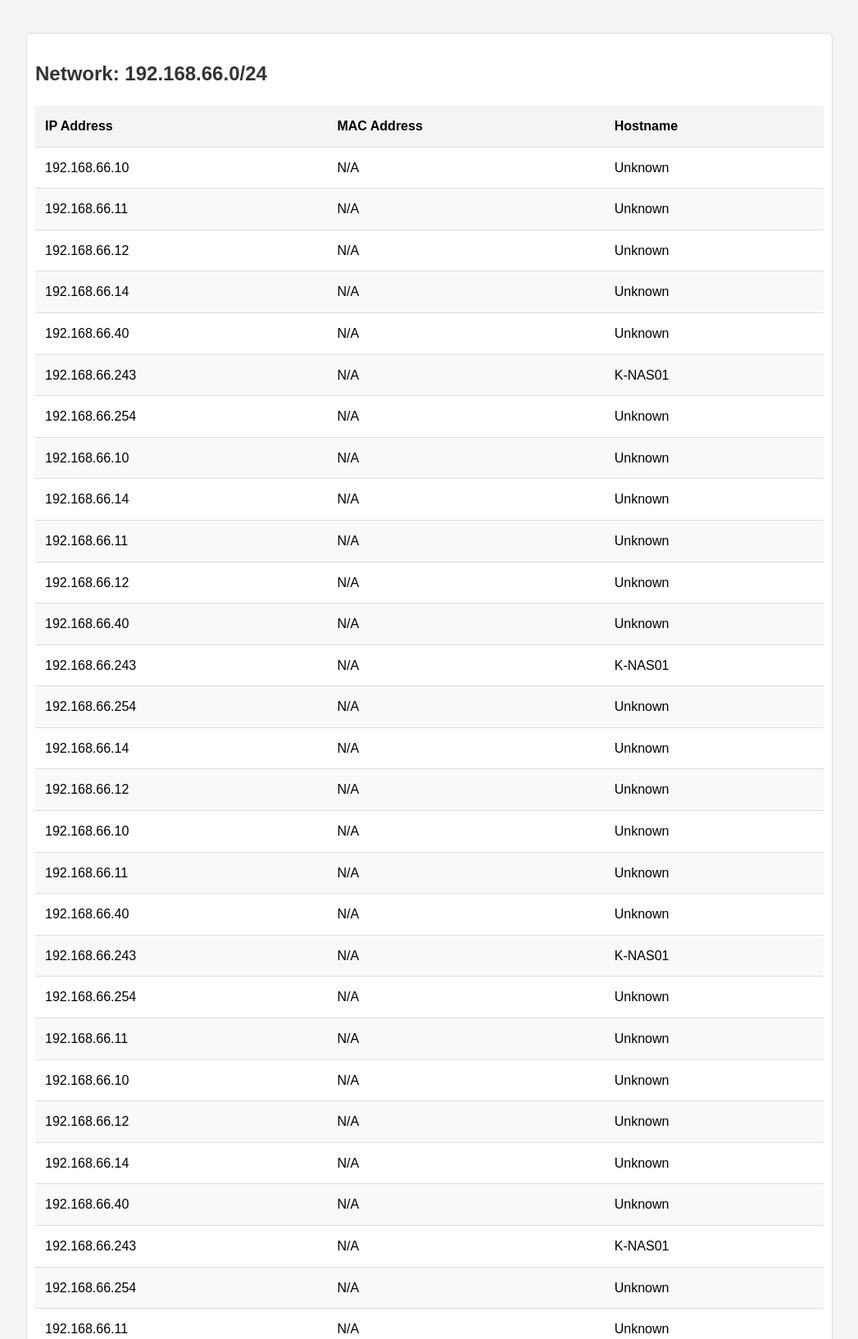
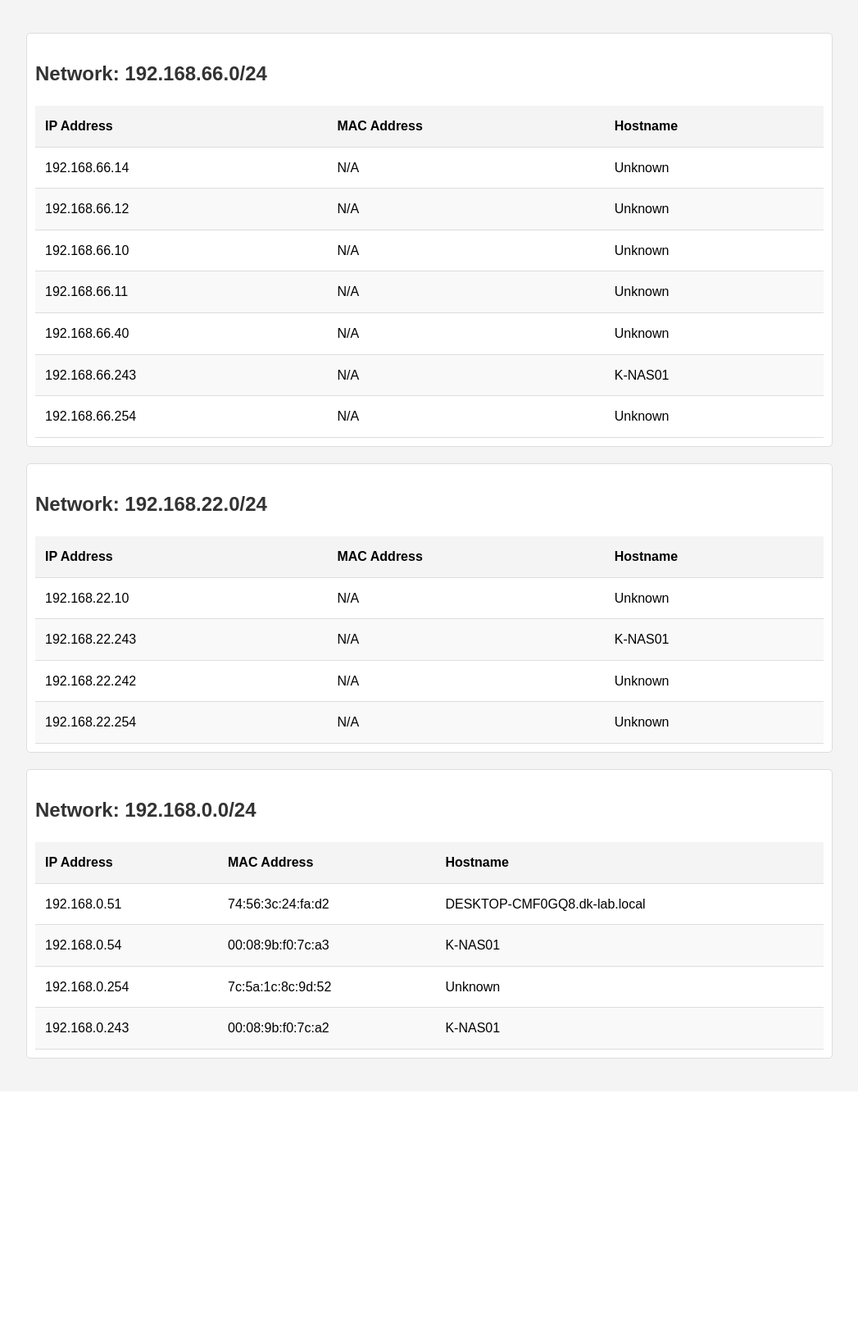
Before and after one commit to silentf666/csnd, a Flask app: page /view_inventory in a window 1280 px wide. Shown: the part 138-1771 px from the top of the page at 82% size, without its empty margins (116-1163 px from the left). After the commit the page ends 1429 px from the top, so only its background shows below. Run offline with Flask 3, Linux system fonts and the light colour scheme.

Commit message:
base stable?

```diff
--- a/app.py
+++ b/app.py
@@ -1,4 +1,3 @@
-#pip install flask configparser schedule scapy
 from flask import Flask, render_template, request, redirect, url_for
 import csv
 import collections
@@ -6,7 +5,7 @@ import configparser
 import os
 import logging
 from discover import run_discovery
-import threading  # Import the threading module
+import threading
 import time
 import schedule
 
@@ -47,27 +46,65 @@ def index():
 
     return render_template('index.html', devices_by_network=devices_by_network)
 
-
-
+@app.route('/networks', methods=['GET'])
+def networks():
+    config = load_config()
+    networks = dict(config.items('networks'))
+    return render_template('networks.html', networks=networks)
 
 @app.route('/add_network', methods=['GET', 'POST'])
 def add_network():
     config = load_config()
     if request.method == 'POST':
-        network = request.form['network']
+        network_name = request.form['network_name']
+        network_address = request.form['network_address']
         if 'networks' not in config:
             config['networks'] = {}
 
         # Check if the network is already in the configuration
-        if network in config['networks']:
-            return render_template('add_network.html', message=f"Network {network} already exists!")
+        if network_name in config['networks']:
+            return render_template('add_network.html', message=f"Network {network_name} already exists!")
 
         # Add the new network
-        config['networks'][network] = network
+        config['networks'][network_name] = network_address
         with open(config_file_path, 'w') as configfile:
             config.write(configfile)
-        return redirect(url_for('index'))
+        return redirect(url_for('networks'))
     return render_template('add_network.html')
+
+@app.route('/edit_network/<network_name>', methods=['GET', 'POST'])
+def edit_network(network_name):
+    config = load_config()
+    networks = dict(config.items('networks'))
+
+    if request.method == 'POST':
+        new_network_name = request.form['network_name']
+        network_address = request.form['network_address']
+
+        if new_network_name != network_name:
+            del networks[network_name]
+            networks[new_network_name] = network_address
+        else:
+            networks[network_name] = network_address
+
+        config['networks'] = networks
+        with open(config_file_path, 'w') as configfile:
+            config.write(configfile)
+        return redirect(url_for('networks'))
+
+    network_address = networks.get(network_name, '')
+    return render_template('edit_network.html', network_name=network_name, network_address=network_address)
+
+@app.route('/remove_network/<network_name>')
+def remove_network(network_name):
+    config = load_config()
+    networks = dict(config.items('networks'))
+    if network_name in networks:
+        del networks[network_name]
+        config['networks'] = networks
+        with open(config_file_path, 'w') as configfile:
+            config.write(configfile)
+    return redirect(url_for('networks'))
 
 @app.route('/view_inventory')
 def view_inventory():
@@ -95,7 +132,7 @@ def run_discovery_now():
 def read_interval_from_config():
     """Read the scan interval from settings.ini."""
     config = configparser.ConfigParser()
-    config.read('config/settings.ini')
+    config.read(config_file_path)
     interval = int(config['settings'].get('scan_interval_minutes', 30))
     return interval
 
@@ -108,8 +145,6 @@ def schedule_discovery():
         schedule.run_pending()
         time.sleep(1)
 
-
-
 if __name__ == '__main__':
     # Start the scheduler in a separate thread
     threading.Thread(target=schedule_discovery, daemon=True).start()
--- a/data/inventory.txt
+++ b/data/inventory.txt
@@ -1,7 +1,7 @@
+192.168.66.0/24,192.168.66.14,N/A,Unknown
+192.168.66.0/24,192.168.66.12,N/A,Unknown
 192.168.66.0/24,192.168.66.10,N/A,Unknown
 192.168.66.0/24,192.168.66.11,N/A,Unknown
-192.168.66.0/24,192.168.66.12,N/A,Unknown
-192.168.66.0/24,192.168.66.14,N/A,Unknown
 192.168.66.0/24,192.168.66.40,N/A,Unknown
 192.168.66.0/24,192.168.66.243,N/A,K-NAS01
 192.168.66.0/24,192.168.66.254,N/A,Unknown
@@ -13,50 +13,3 @@
 192.168.0.0/24,192.168.0.54,00:08:9b:f0:7c:a3,K-NAS01
 192.168.0.0/24,192.168.0.254,7c:5a:1c:8c:9d:52,Unknown
 192.168.0.0/24,192.168.0.243,00:08:9b:f0:7c:a2,K-NAS01
-192.168.66.0/24,192.168.66.10,N/A,Unknown
-192.168.66.0/24,192.168.66.14,N/A,Unknown
-192.168.66.0/24,192.168.66.11,N/A,Unknown
-192.168.66.0/24,192.168.66.12,N/A,Unknown
-192.168.66.0/24,192.168.66.40,N/A,Unknown
-192.168.66.0/24,192.168.66.243,N/A,K-NAS01
-192.168.66.0/24,192.168.66.254,N/A,Unknown
-192.168.66.0/24,192.168.66.14,N/A,Unknown
-192.168.66.0/24,192.168.66.12,N/A,Unknown
-192.168.66.0/24,192.168.66.10,N/A,Unknown
-192.168.66.0/24,192.168.66.11,N/A,Unknown
-192.168.66.0/24,192.168.66.40,N/A,Unknown
-192.168.66.0/24,192.168.66.243,N/A,K-NAS01
-192.168.66.0/24,192.168.66.254,N/A,Unknown
-192.168.22.0/24,192.168.22.10,N/A,Unknown
-192.168.22.0/24,192.168.22.243,N/A,K-NAS01
-192.168.22.0/24,192.168.22.242,N/A,Unknown
-192.168.22.0/24,192.168.22.254,N/A,Unknown
-192.168.22.0/24,192.168.22.10,N/A,Unknown
-192.168.22.0/24,192.168.22.243,N/A,K-NAS01
-192.168.22.0/24,192.168.22.242,N/A,Unknown
-192.168.22.0/24,192.168.22.254,N/A,Unknown
-192.168.0.0/24,192.168.0.51,74:56:3c:24:fa:d2,DESKTOP-CMF0GQ8.dk-lab.local
-192.168.0.0/24,192.168.0.54,00:08:9b:f0:7c:a3,K-NAS01
-192.168.0.0/24,192.168.0.254,7c:5a:1c:8c:9d:52,Unknown
-192.168.0.0/24,192.168.0.243,00:08:9b:f0:7c:a2,K-NAS01
-192.168.0.0/24,192.168.0.240,c8:4f:86:22:a8:44,Unknown
-192.168.0.0/24,192.168.0.51,74:56:3c:24:fa:d2,DESKTOP-CMF0GQ8.dk-lab.local
-192.168.0.0/24,192.168.0.54,00:08:9b:f0:7c:a3,K-NAS01
-192.168.0.0/24,192.168.0.254,7c:5a:1c:8c:9d:52,Unknown
-192.168.0.0/24,192.168.0.243,00:08:9b:f0:7c:a2,K-NAS01
-192.168.0.0/24,192.168.0.241,e0:46:ee:2f:a0:13,Unknown
-192.168.0.0/24,192.168.0.240,c8:4f:86:22:a8:44,Unknown
-192.168.66.0/24,192.168.66.11,N/A,Unknown
-192.168.66.0/24,192.168.66.10,N/A,Unknown
-192.168.66.0/24,192.168.66.12,N/A,Unknown
-192.168.66.0/24,192.168.66.14,N/A,Unknown
-192.168.66.0/24,192.168.66.40,N/A,Unknown
-192.168.66.0/24,192.168.66.243,N/A,K-NAS01
-192.168.66.0/24,192.168.66.254,N/A,Unknown
-192.168.66.0/24,192.168.66.11,N/A,Unknown
-192.168.66.0/24,192.168.66.10,N/A,Unknown
-192.168.66.0/24,192.168.66.14,N/A,Unknown
-192.168.66.0/24,192.168.66.12,N/A,Unknown
-192.168.66.0/24,192.168.66.40,N/A,Unknown
-192.168.66.0/24,192.168.66.243,N/A,K-NAS01
-192.168.66.0/24,192.168.66.254,N/A,Unknown
```
Also changed, not shown: templates/edit_networks.html (added, +28 -0 lines), templates/index.html (+30 -11 lines), templates/networks.html (added, +32 -0 lines).
